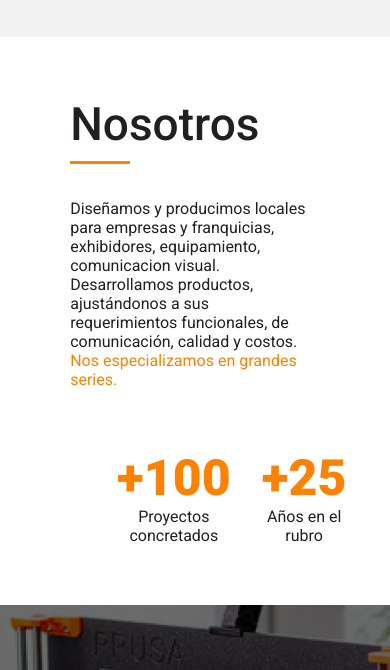
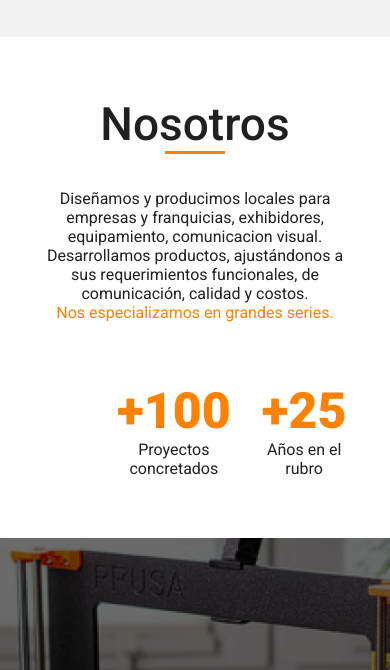
Before and after one commit to poniemangon/terra-diseno, a plain HTML site: page index.html in a window 390 px wide. Shown: the part 2524-3194 px from the top of the page. Drawn offline with nearby package versions, Linux system fonts and the light colour scheme.

Commit message:
fix us section

```diff
--- a/css/styles.css
+++ b/css/styles.css
@@ -260,8 +260,11 @@ button {
     .us .container {
         flex-direction: column;
         align-items: center;
+
     }
-    .us .first-column {width: 80%;}
+    .us .first-column {width: 100%; text-align: center;}
+
+    .us .first-column .orange-line {margin: auto;}
 
     .us .second-column {margin-top: 0; margin-bottom: 60px;}
 }
```
